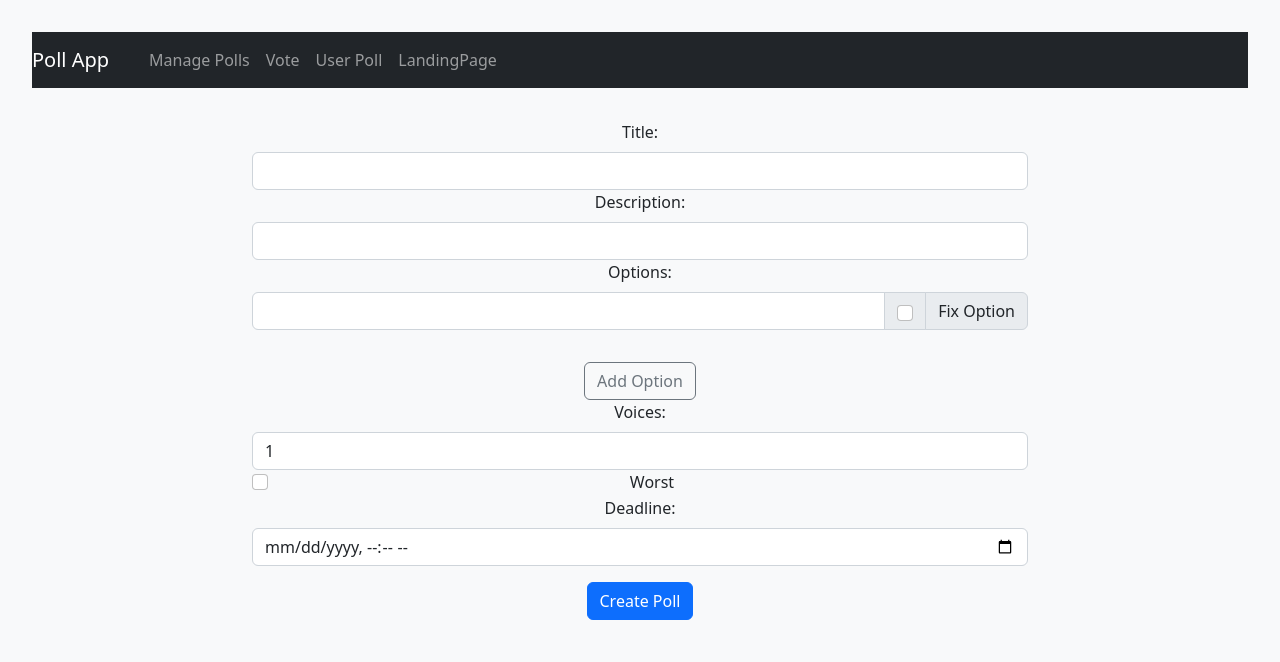
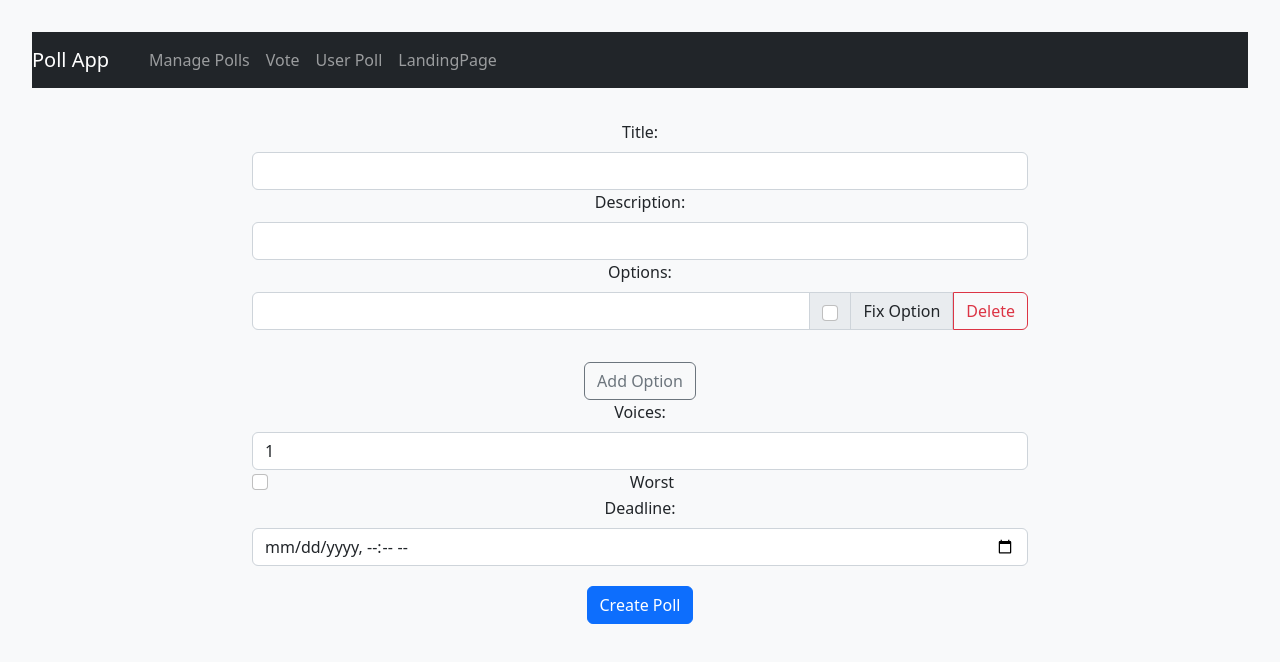
Before and after one commit to nikitawagner/pollock, a React (Vite) app in the folder pollock-frontend/: page /create-poll in a window 1280 px wide. Shown: the top 662 px of the page. Built offline with nearby package versions, Linux system fonts and the light colour scheme.

Commit message:
Some styling

```diff
--- a/pollock-frontend/src/App.css
+++ b/pollock-frontend/src/App.css
@@ -63,3 +63,11 @@ button {
   max-width: 800px;
   margin: 0 auto;
 }
+#root .btn-copy, .btn-delete {
+  margin: 0 !important;
+  align-self: center;
+}
+.input-label {
+  width: 110px;
+  text-align: left;
+}
--- a/pollock-frontend/src/components/CreatePoll.jsx
+++ b/pollock-frontend/src/components/CreatePoll.jsx
@@ -52,6 +52,12 @@ const CreatePoll = () => {
         setOptions(newOptions);
     };
 
+    const deleteOption = (index) => {
+        const newOptions = [...options];
+        newOptions.splice(index, 1);
+        setOptions(newOptions);
+    };
+
     const handleCopyToClipboard = async (token) => {
         try {
             await navigator.clipboard.writeText(token);
@@ -83,27 +89,35 @@ const CreatePoll = () => {
                 handleSubmit={handleSubmit}
                 addOption={addOption}
                 updateOption={updateOption}
+                deleteOption={deleteOption}
             />
             {adminToken && (
-                <InputGroup className="mb-3">
-                    <InputGroup.Text id="basic-addon1">Admin Token</InputGroup.Text>
+                <InputGroup className="mb-3 w-100">
+                    <InputGroup.Text id="basic-addon1" className="input-label">Admin Token</InputGroup.Text>
                     <FormControl
                         readOnly
                         value={adminToken}
                     />
-                    <Button variant="outline-secondary" onClick={() => handleCopyToClipboard(adminToken)}>Copy</Button>
+                    <div style={{ display: 'flex', alignItems: 'center', margin: '-5px 0' }}>
+                        <Button className="btn-copy" variant="outline-secondary" onClick={() => handleCopyToClipboard(adminToken)}>Copy</Button>
+                    </div>
                 </InputGroup>
             )}
+
             {shareToken && (
-                <InputGroup className="mb-3">
-                    <InputGroup.Text id="basic-addon2">Share Token</InputGroup.Text>
+                <InputGroup className="mb-3 w-100">
+                    <InputGroup.Text id="basic-addon2" className="input-label">Share Token</InputGroup.Text>
                     <FormControl
                         readOnly
                         value={shareToken}
                     />
-                    <Button variant="outline-secondary" onClick={() => handleCopyToClipboard(shareToken)}>Copy</Button>
+                    <div style={{ display: 'flex', alignItems: 'center', margin: '-5px 0' }}>
+                        <Button className="btn-copy" variant="outline-secondary" onClick={() => handleCopyToClipboard(shareToken)}>Copy</Button>
+                    </div>
                 </InputGroup>
             )}
+
+
 
         </>
     );
--- a/pollock-frontend/src/components/PollForm.jsx
+++ b/pollock-frontend/src/components/PollForm.jsx
@@ -18,6 +18,7 @@ const PollForm = ({
                       handleSubmit,
                       addOption,
                       updateOption,
+                      deleteOption,
                   }) => {
 
     console.log(options); //todo: remove
@@ -67,6 +68,7 @@ const PollForm = ({
                                 onChange={(e) => handleFixOptionChange(index, e)}
                             />
                             <InputGroup.Text>Fix Option</InputGroup.Text>
+                            <Button className="btn-delete" variant="outline-danger" style={{ height: '38px' }} onClick={() => deleteOption(index)}>Delete</Button>
                         </InputGroup>
                     ))}
                     <Button variant="outline-secondary" type="button" onClick={addOption}>
@@ -101,7 +103,7 @@ const PollForm = ({
                     />
                 </Form.Group>
 
-                <Button type="submit">Create Poll</Button>
+                <Button type="submit" style={{ margin: '20px' }}>Create Poll</Button>
             </Form>
         </Container>
     );
@@ -128,6 +130,7 @@ PollForm.propTypes = {
     handleSubmit: PropTypes.func.isRequired,
     addOption: PropTypes.func.isRequired,
     updateOption: PropTypes.func.isRequired,
+    deleteOption: PropTypes.func.isRequired,
 };
 
 export default PollForm;
```
